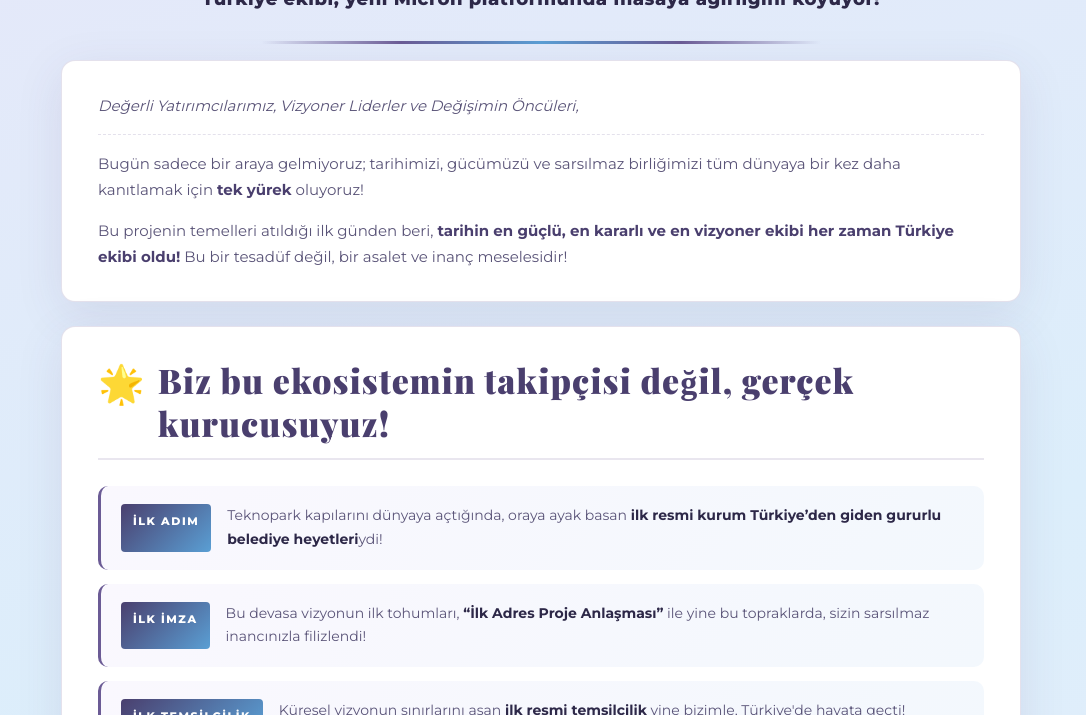
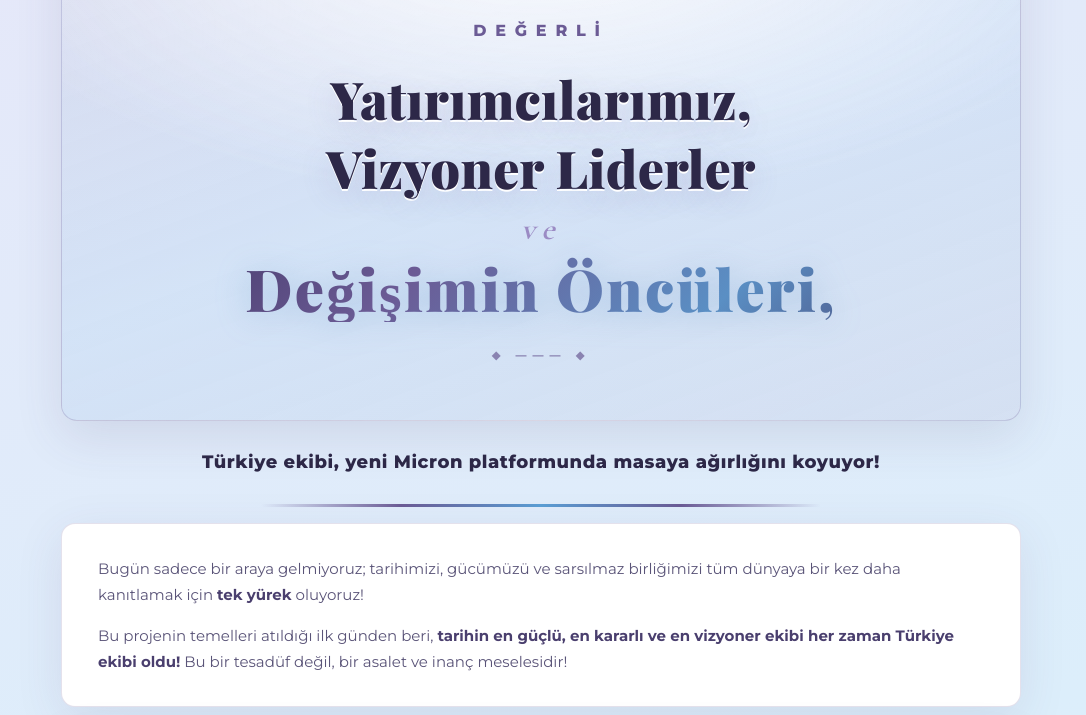
Before and after one commit to rswtrinvestgroup-alt/congenial-palm-tree, a plain HTML site: page index.html in a window 1280 px wide. Shown: the part 687-1402 px from the top of the page, without its empty margins (99-1185 px from the left). Drawn offline with nearby package versions, Linux system fonts and the light colour scheme; a web font is replaced by a local one.

Commit message:
Add files via upload

```diff
--- a/index.html
+++ b/index.html
@@ -366,22 +366,14 @@
     /* Kapak ↔ Anons geçişi */
     .bridge {
       text-align: center;
-      padding: 36px 24px 8px;
+      padding: 36px 0 8px;
     }
 
-    .bridge h2 {
-      font-family: "Playfair Display", serif;
-      font-size: clamp(28px, 4.5vw, 44px);
-      font-weight: 900;
-      letter-spacing: 0.05em;
-      text-transform: uppercase;
-      line-height: 1.15;
-      color: var(--violet-deep);
-      margin-bottom: 14px;
-      text-shadow: 0 2px 20px rgba(107, 91, 149, 0.15);
+    .bridge .salutation-hero {
+      margin: 0 0 28px;
     }
 
-    .bridge p {
+    .bridge-tagline {
       font-family: "Montserrat", sans-serif;
       font-size: clamp(14px, 1.6vw, 18px);
       font-weight: 800;
@@ -417,13 +409,111 @@
     .card p:last-child { margin-bottom: 0; }
     .card strong { color: var(--violet-deep); font-weight: 700; }
 
+    .salutation-hero {
+      text-align: center;
+      margin: -8px -12px 36px;
+      padding: clamp(36px, 6vw, 56px) clamp(16px, 4vw, 32px);
+      background:
+        radial-gradient(ellipse 90% 80% at 50% 0%, rgba(255, 255, 255, 0.95) 0%, transparent 70%),
+        linear-gradient(160deg, rgba(74, 63, 110, 0.07) 0%, rgba(126, 184, 232, 0.14) 50%, rgba(107, 91, 149, 0.08) 100%);
+      border-radius: 16px;
+      border: 1px solid rgba(107, 91, 149, 0.25);
+      box-shadow:
+        0 16px 48px rgba(74, 63, 110, 0.12),
+        inset 0 1px 0 rgba(255, 255, 255, 0.9);
+      position: relative;
+      overflow: hidden;
+    }
+
+    .salutation-hero::before {
+      content: "";
+      position: absolute;
+      top: 0;
+      left: 0;
+      right: 0;
+      height: 4px;
+      background: linear-gradient(90deg, var(--violet-deep), #9b7ec8, var(--blue-accent), #9b7ec8, var(--violet-deep));
+    }
+
+    .salutation-ornament {
+      font-family: "Montserrat", sans-serif;
+      font-size: 11px;
+      font-weight: 800;
+      letter-spacing: 0.55em;
+      text-transform: uppercase;
+      color: var(--violet);
+      opacity: 0.7;
+      margin-bottom: 20px;
+    }
+
+    .salutation-ornament--bottom {
+      margin: 24px 0 0;
+    }
+
     .salutation {
-      font-size: 14px;
+      margin: 0;
+      padding: 0;
+      border: none;
+      background: none;
+      box-shadow: none;
+    }
+
+    .salutation-dear {
+      display: block;
+      font-family: "Montserrat", sans-serif;
+      font-size: clamp(13px, 1.4vw, 16px);
+      font-weight: 800;
+      font-style: normal;
+      letter-spacing: 0.55em;
+      text-transform: uppercase;
+      color: var(--violet);
+      margin-bottom: clamp(16px, 2.5vw, 24px);
+    }
+
+    .salutation-titles {
+      display: block;
+      font-family: "Playfair Display", serif;
+      font-weight: 900;
+      font-style: normal;
+      line-height: 1.2;
+      letter-spacing: 0.02em;
+    }
+
+    .salutation-titles em {
+      display: block;
+      font-style: normal;
+      font-size: clamp(28px, 5.2vw, 52px);
+      color: var(--text);
+      text-shadow: 0 2px 0 #fff, 0 8px 32px rgba(107, 91, 149, 0.2);
+    }
+
+    .salutation-titles em + em {
+      margin-top: 0.12em;
+    }
+
+    .salutation-ve {
+      display: block;
+      font-family: "Cormorant Garamond", serif;
+      font-size: clamp(20px, 2.8vw, 32px);
+      font-weight: 600;
       font-style: italic;
-      color: var(--violet);
-      margin-bottom: 20px;
-      padding-bottom: 16px;
-      border-bottom: 1px dashed var(--border);
+      color: var(--violet-light);
+      margin: 0.35em 0 0.2em;
+      letter-spacing: 0.2em;
+    }
+
+    .salutation-titles strong {
+      display: block;
+      font-weight: 900;
+      font-size: clamp(32px, 5.8vw, 58px);
+      letter-spacing: 0.04em;
+      line-height: 1.15;
+      margin-top: 0.08em;
+      background: linear-gradient(135deg, #3d3260 0%, #6b5b95 35%, #5a8fc4 70%, #4a3f6e 100%);
+      -webkit-background-clip: text;
+      -webkit-text-fill-color: transparent;
+      background-clip: text;
+      filter: drop-shadow(0 3px 16px rgba(90, 143, 196, 0.35));
     }
 
     .section-title {
@@ -670,15 +760,26 @@
 
     <!-- GEÇİŞ -->
     <div class="bridge">
-      <h2>Tarihi Gövde Gösterisi Başlıyor!</h2>
-      <p>Türkiye ekibi, yeni Micron platformunda masaya ağırlığını koyuyor!</p>
+      <div class="salutation-hero">
+        <p class="salutation-ornament" aria-hidden="true">◆ ——— ◆</p>
+        <p class="salutation">
+          <span class="salutation-dear">Değerli</span>
+          <span class="salutation-titles">
+            <em>Yatırımcılarımız,</em>
+            <em>Vizyoner Liderler</em>
+            <span class="salutation-ve">ve</span>
+            <strong>Değişimin Öncüleri,</strong>
+          </span>
+        </p>
+        <p class="salutation-ornament salutation-ornament--bottom" aria-hidden="true">◆ ——— ◆</p>
+      </div>
+      <p class="bridge-tagline">Türkiye ekibi, yeni Micron platformunda masaya ağırlığını koyuyor!</p>
       <div class="bridge-rule"></div>
     </div>
 
     <!-- ANONS -->
     <main class="anons" id="anons">
       <section class="card">
-        <p class="salutation">Değerli Yatırımcılarımız, Vizyoner Liderler ve Değişimin Öncüleri,</p>
         <p>Bugün sadece bir araya gelmiyoruz; tarihimizi, gücümüzü ve sarsılmaz birliğimizi tüm dünyaya bir kez daha kanıtlamak için <strong>tek yürek</strong> oluyoruz!</p>
         <p>Bu projenin temelleri atıldığı ilk günden beri, <strong>tarihin en güçlü, en kararlı ve en vizyoner ekibi her zaman Türkiye ekibi oldu!</strong> Bu bir tesadüf değil, bir asalet ve inanç meselesidir!</p>
       </section>
```
